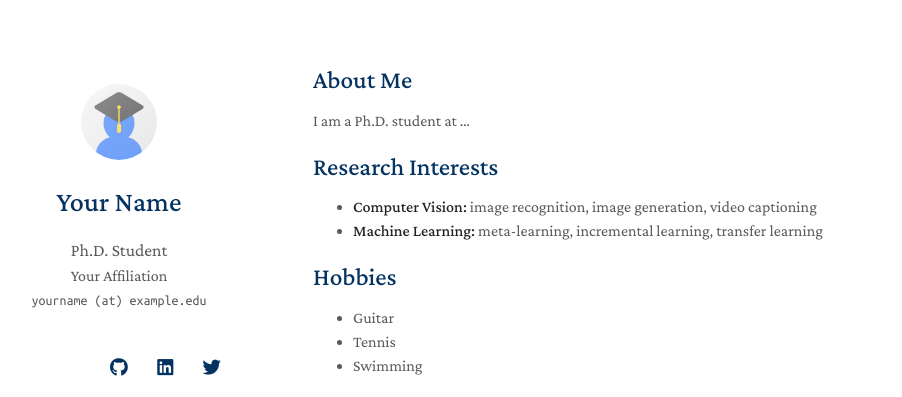
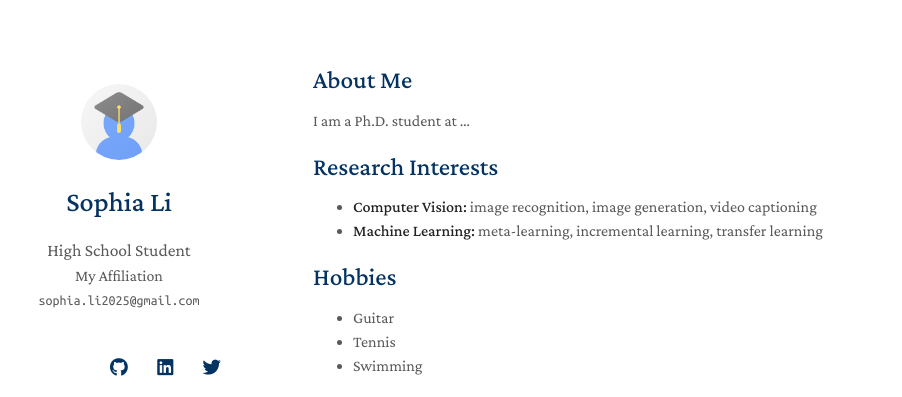
Before and after one commit to sophiali2025/website_practice, a Jekyll site: the page built from index.md, in a window 1280 px wide. Shown: the top 397 px of the page, without its empty margins (157-1059 px from the left). Built offline with Jekyll 4.4.1, drawn with Linux system fonts in a browser that asks for light colours; nearby versions of some CDN libraries; a style sheet for code colours, icons or effects is not loaded; our own code applies the rules of GitHub Pages for plain Markdown files.

Commit message:
Update _config.yml

```diff
--- a/_config.yml
+++ b/_config.yml
@@ -1,8 +1,8 @@
 # Basic Information
-title: Your Name
-position: Ph.D. Student
-affiliation: Your Affiliation
-email: yourname (at) example.edu
+title: Sophia Li
+position: High School Student
+affiliation: My Affiliation
+email: sophia.li2025@gmail.com
 
 # Search Engine Optimization (SEO)
 # The following information is used to improve the website traffic from search engines, e.g., Google.
```
